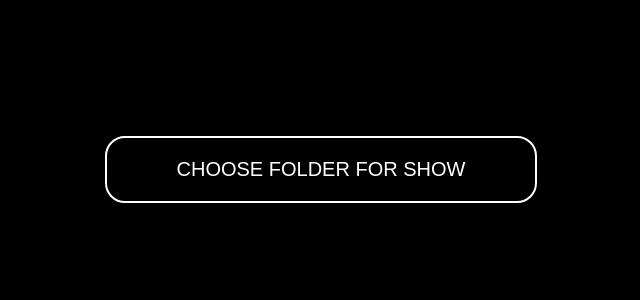
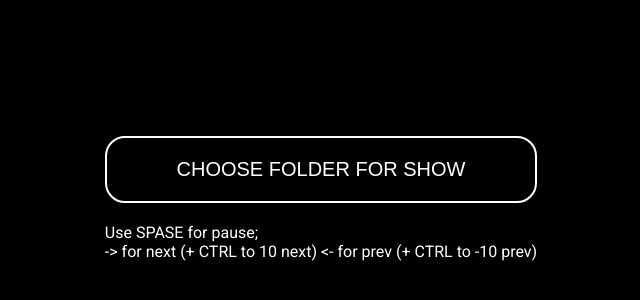
Before and after one commit to GoodDayForSurf/SlideShow, a plain HTML site: page index.html in a window 1280 px wide. Shown: the part 202-502 px from the top of the page, without its empty margins (319-959 px from the left). Drawn offline with Linux system fonts and the light colour scheme.

Commit message:
refactor

```diff
--- a/index.html
+++ b/index.html
@@ -9,7 +9,7 @@
 <div id="start-panel">
     <button onclick="document.querySelector('#choose-files-input').click()"  id="choose-files-button">CHOOSE FOLDER FOR SHOW</button>
     <input type="file" id="choose-files-input" webkitdirectory directory multiple />
-    <div>
+    <div style="color: white">
         Use SPASE for pause;<br>
         -> for next (+ CTRL to 10 next)
         <- for prev (+ CTRL to -10 prev)
```
